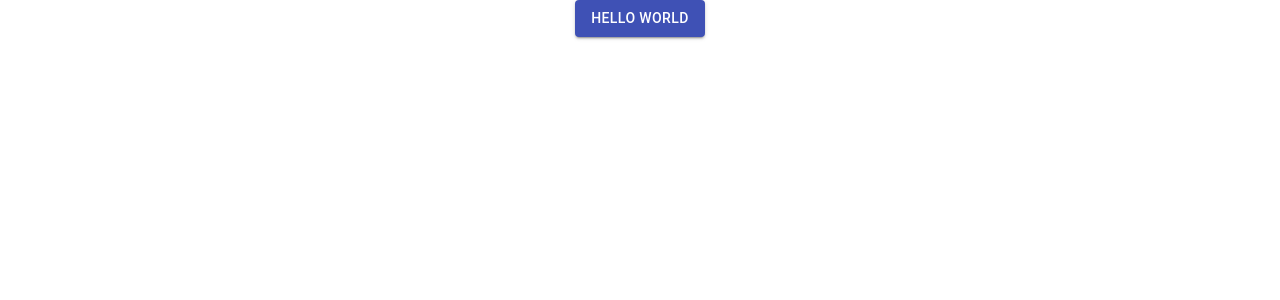
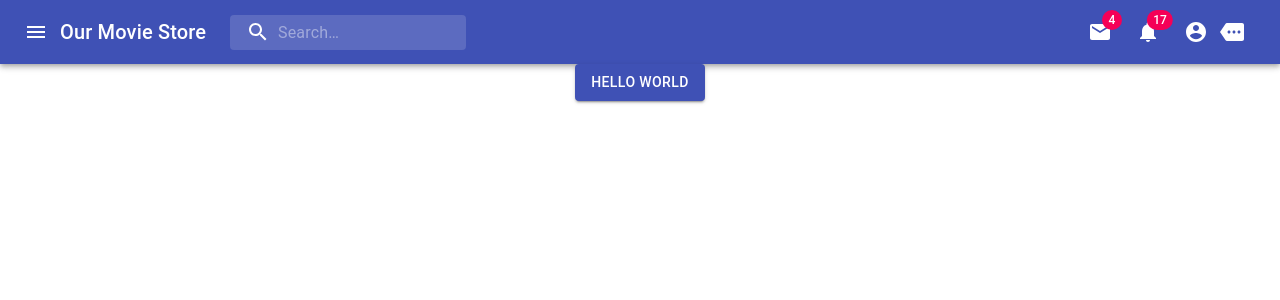
Before and after one commit to bhbmaster/Codedamn-React-MovieStore, a React (Create React App) app: page / in a window 1280 px wide. Shown: the top 300 px of the page. Built offline with nearby package versions, Linux system fonts and the light colour scheme.

Commit message:
codedamn react finished video 24

```diff
--- a/package.json
+++ b/package.json
@@ -4,6 +4,7 @@
   "private": true,
   "dependencies": {
     "@material-ui/core": "^4.11.0",
+    "@material-ui/icons": "^4.9.1",
     "@testing-library/jest-dom": "^5.11.6",
     "@testing-library/react": "^11.1.2",
     "@testing-library/user-event": "^12.2.2",
--- a/src/App.tsx
+++ b/src/App.tsx
@@ -1,10 +1,13 @@
 import React from 'react'
 import './App.css'
 import { Button } from '@material-ui/core'
+import Header from './components/Header'
+
 
 function App() {
   return (
     <div className="App">
+      <Header/>
       <Button variant="contained" color="primary">Hello World</Button>
     </div>
   );
--- /dev/null
+++ b/src/components/Header/index.tsx
@@ -0,0 +1,110 @@
+import React from 'react'
+import { AppBar, Badge, IconButton, InputBase, Toolbar, Typography } from '@material-ui/core'
+import { More as MoreIcon, Menu as MenuIcon, Search as SearchIcon, Mail as MailIcon, Notifications as NotificationsIcon, AccountCircle} from '@material-ui/icons'
+import { fade, makeStyles, Theme, createStyles } from '@material-ui/core/styles';
+
+
+const useStyles = makeStyles((theme: Theme) =>
+  createStyles({
+    search: {
+      position: 'relative',
+      borderRadius: theme.shape.borderRadius,
+      backgroundColor: fade(theme.palette.common.white, 0.15),
+      '&:hover': {
+        backgroundColor: fade(theme.palette.common.white, 0.25),
+      },
+      marginRight: theme.spacing(2),
+      marginLeft: 0,
+      width: '100%',
+      [theme.breakpoints.up('sm')]: {
+        marginLeft: theme.spacing(3),
+        width: 'auto',
+      },
+    },
+    searchIcon: {
+      padding: theme.spacing(0, 2),
+      height: '100%',
+      position: 'absolute',
+      pointerEvents: 'none',
+      display: 'flex',
+      alignItems: 'center',
+      justifyContent: 'center',
+    },
+    inputRoot: {
+      color: 'inherit',
+    },
+    inputInput: {
+      padding: theme.spacing(1, 1, 1, 0),
+      // vertical padding + font size from searchIcon
+      paddingLeft: `calc(1em + ${theme.spacing(4)}px)`,
+      transition: theme.transitions.create('width'),
+      width: '100%',
+      [theme.breakpoints.up('md')]: {
+        width: '20ch',
+      },
+    },
+  }),
+);
+
+const Header: React.FC = props => {
+
+  const classes = useStyles()
+
+  return (
+    <AppBar position="static">
+        <Toolbar>
+          <IconButton
+            edge="start"
+            color="inherit"
+            aria-label="open drawer"
+          >
+            <MenuIcon />
+          </IconButton>
+          <Typography variant="h6" noWrap>
+            Our Movie Store
+          </Typography>
+          <div className={classes.search}>
+            <div className={classes.searchIcon} >
+              <SearchIcon />
+            </div>
+            <InputBase
+              classes={{ root:classes.inputRoot, input:classes.inputInput}}
+              placeholder="Search…"
+              inputProps={{ 'aria-label': 'search' }}
+            />
+          </div>
+          <div style={{ flexGrow: 1}}/>
+          <div >
+            <IconButton aria-label="show 4 new mails" color="inherit">
+              <Badge badgeContent={4} color="secondary">
+                <MailIcon />
+              </Badge>
+            </IconButton>
+            <IconButton aria-label="show 17 new notifications" color="inherit">
+              <Badge badgeContent={17} color="secondary">
+                <NotificationsIcon />
+              </Badge>
+            </IconButton>
+            <IconButton
+              edge="end"
+              aria-label="account of current user"
+              aria-haspopup="true"
+              color="inherit"
+            >
+              <AccountCircle />
+            </IconButton>
+          </div>
+          <div >
+            <IconButton
+              aria-label="show more"
+              aria-haspopup="true"
+              color="inherit"
+            >
+              <MoreIcon />
+            </IconButton>
+          </div>
+        </Toolbar>
+      </AppBar>
+) }
+
+export default Header
```
Also changed, not shown: 1 other file (tests, documents, lock files or other folders).
